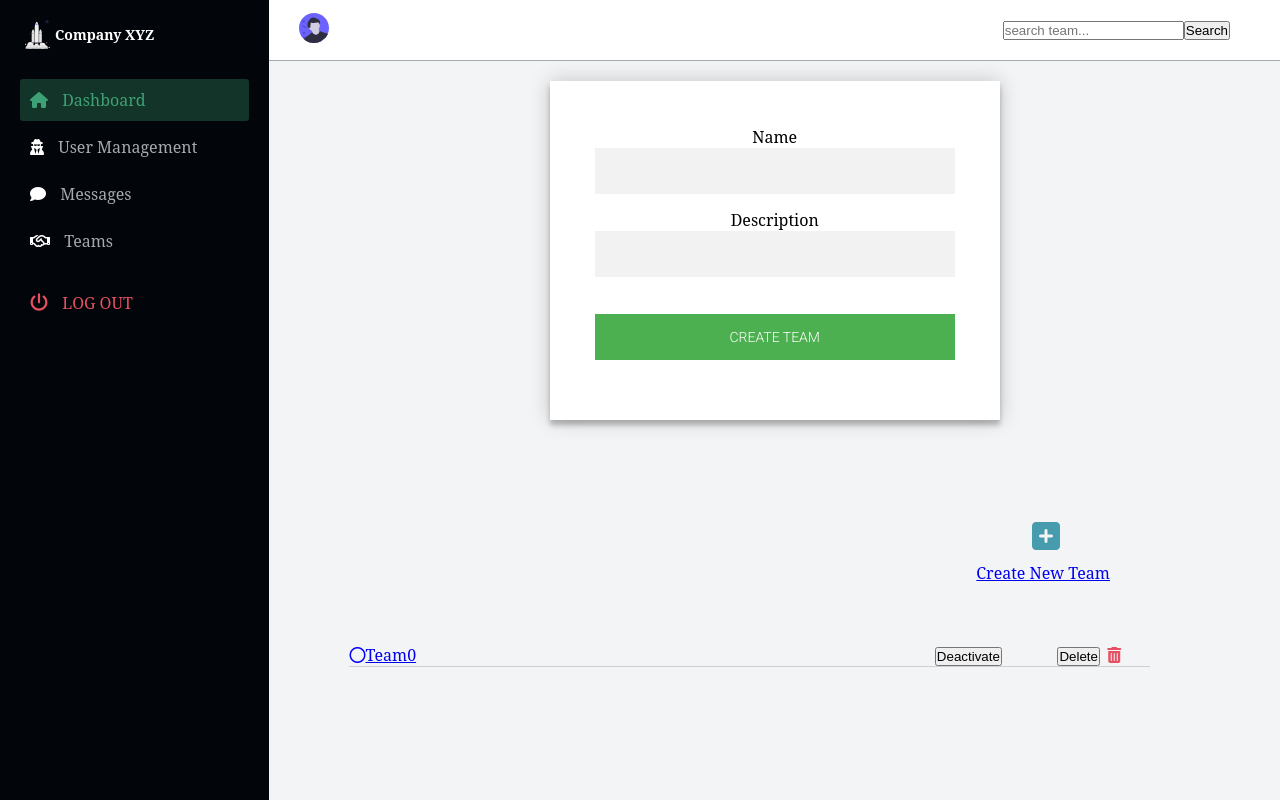
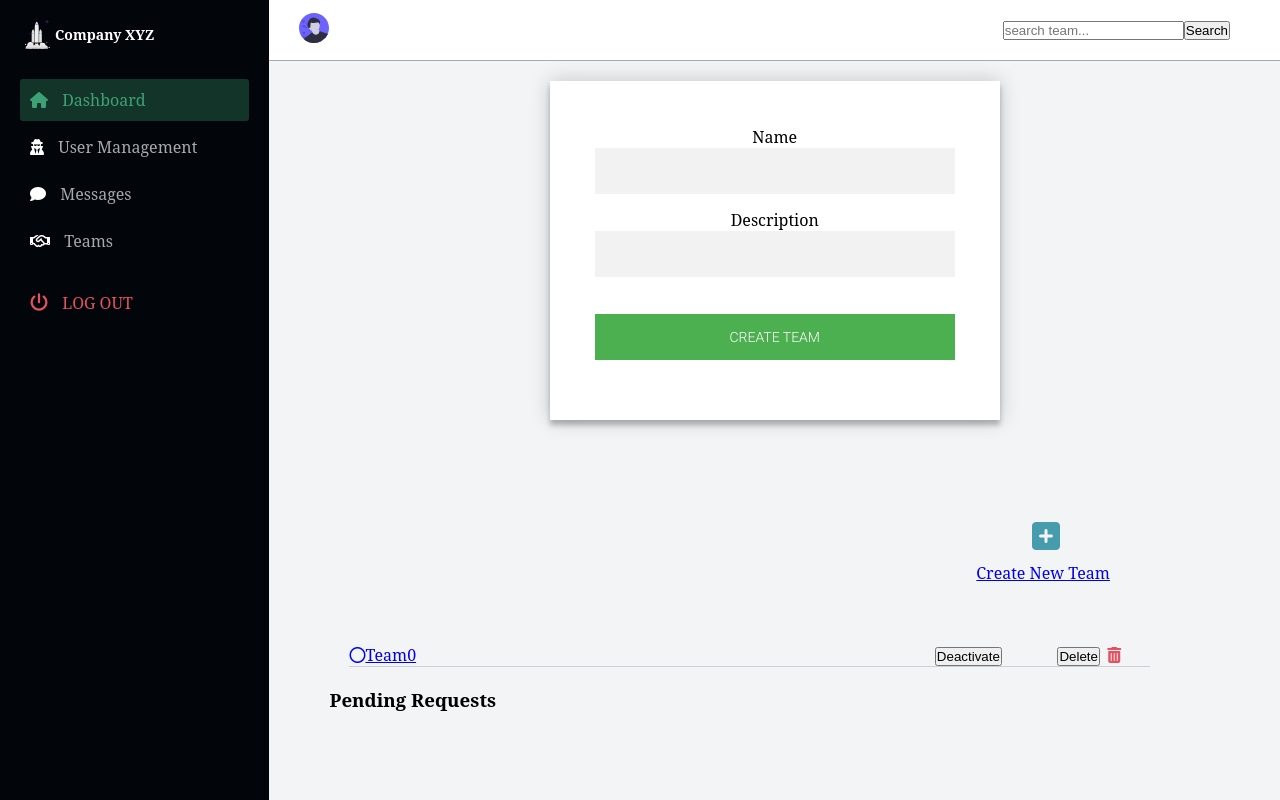
Before and after one commit to sorXCode/user-management, a Flask app: page /teams in a window 1280 px wide. Run offline with Flask 2, Linux system fonts and the light colour scheme; a user stored in the database is signed in; data comes from the database, SQL or seed files in the repository; data that the repository does not hold is empty; some libraries are stand-ins or nearby versions; some web fonts are replaced.

Commit message:
added pending request to teams template

```diff
--- a/team/views.py
+++ b/team/views.py
@@ -38,7 +38,8 @@ class TeamsList(MethodView):
         teams = current_user.get_all_teams()
         form = TeamCreationForm()
         search_form = TeamSearchForm()
-        return render_template("teams.html", form=form, search_form=search_form, teams=teams)
+        pending_requests = current_user.get_pending_join_requests()
+        return render_template("teams.html", form=form, search_form=search_form, teams=teams, pending_requests=pending_requests)
 
 class TeamView(MethodView):
     decorators = [login_required,]
--- a/templates/teams.html
+++ b/templates/teams.html
@@ -38,8 +38,19 @@
             </div>
         {% endfor %}
     {% endif %}
-
 </div>
+<h3>Pending Requests</h3>
+{% if pending_requests %}
+    <div class="user_list">
+        <div class="list">
+        {% for team in pending_requests %}
+            <div class="list_icon_text">
+                <i class="fa fa-circle-o" style="color: blue;"></i>{{ team.name }}
+            </div>
+        {% endfor %}
+        </div>
+    </div>
+{% endif %}
 {% endblock %}
 {% block scripts %}
     function toggleTeamStatus(team_name){
--- a/user/models.py
+++ b/user/models.py
@@ -252,6 +252,9 @@ class User(UserMixin, db.Model):
     def get_downlines(self):
         return Relation.get_all_downlines_for_user_id(user_id=self.id)
 
+    def get_pending_join_requests(self):
+        return list(set(join_request.team for join_request in self.pending_requests.all()))
+
 @login_manager.user_loader
 def load_user(user_id):
     return User.get_user_by_id(user_id=user_id)
```
